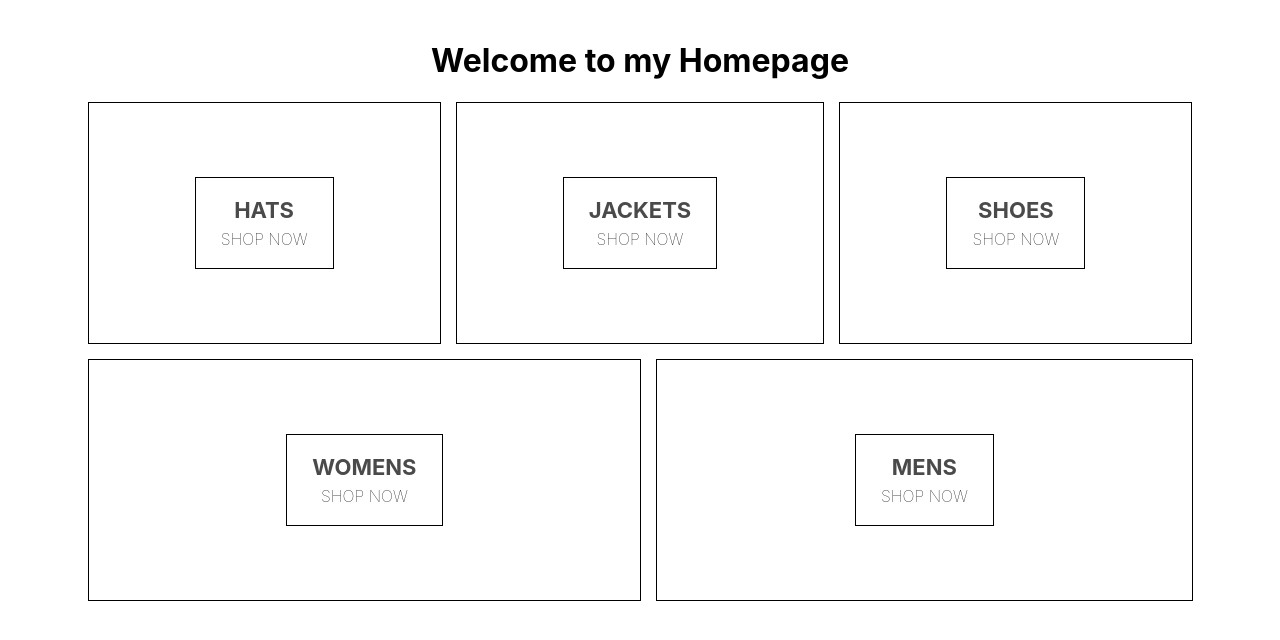
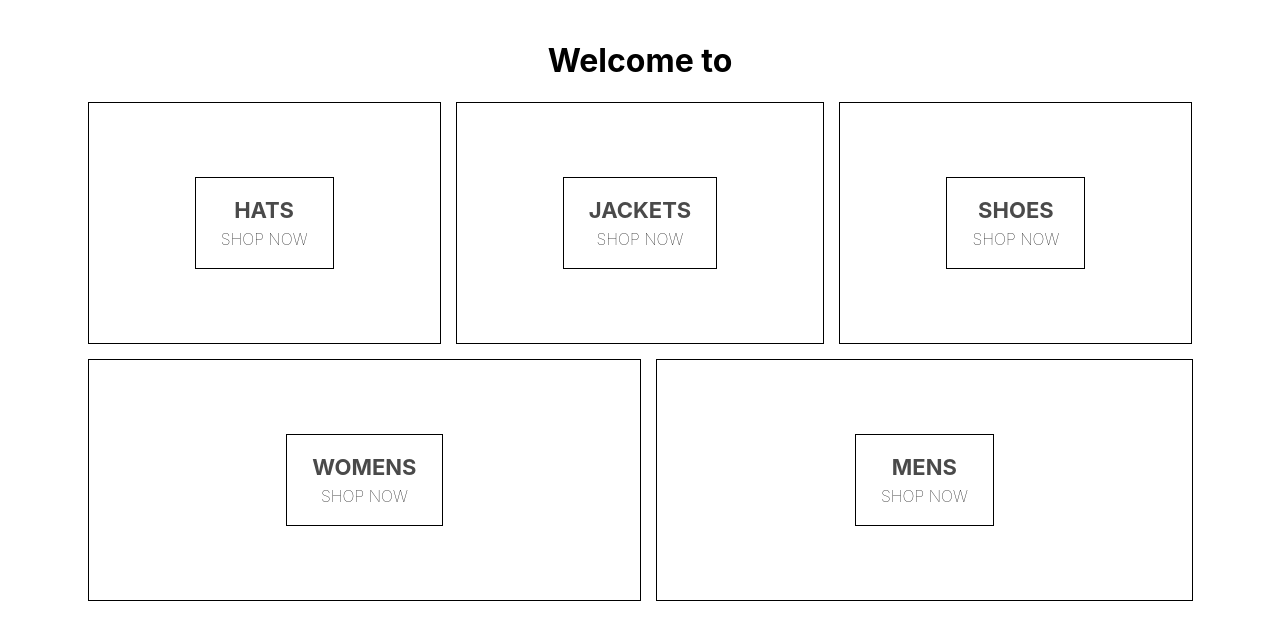
Before and after one commit to Christopher04grit/crown-clothing, a React (Create React App) app: page / in a window 1280 px wide. Shown: the top 640 px of the page. Built offline with nearby package versions, Linux system fonts and the light colour scheme.

Commit message:
first commit

```diff
--- a/src/homepage.component.jsx
+++ b/src/homepage.component.jsx
@@ -4,7 +4,7 @@ import './homepage.styles.scss';
 
 const HomePage = () => (
   <div className='homepage'>
-    <h1>Welcome to my Homepage</h1>
+    <h1>Welcome to</h1>
     <div className='directory-menu'>
       <div className='menu-item'>
         <div className='content'>
```
